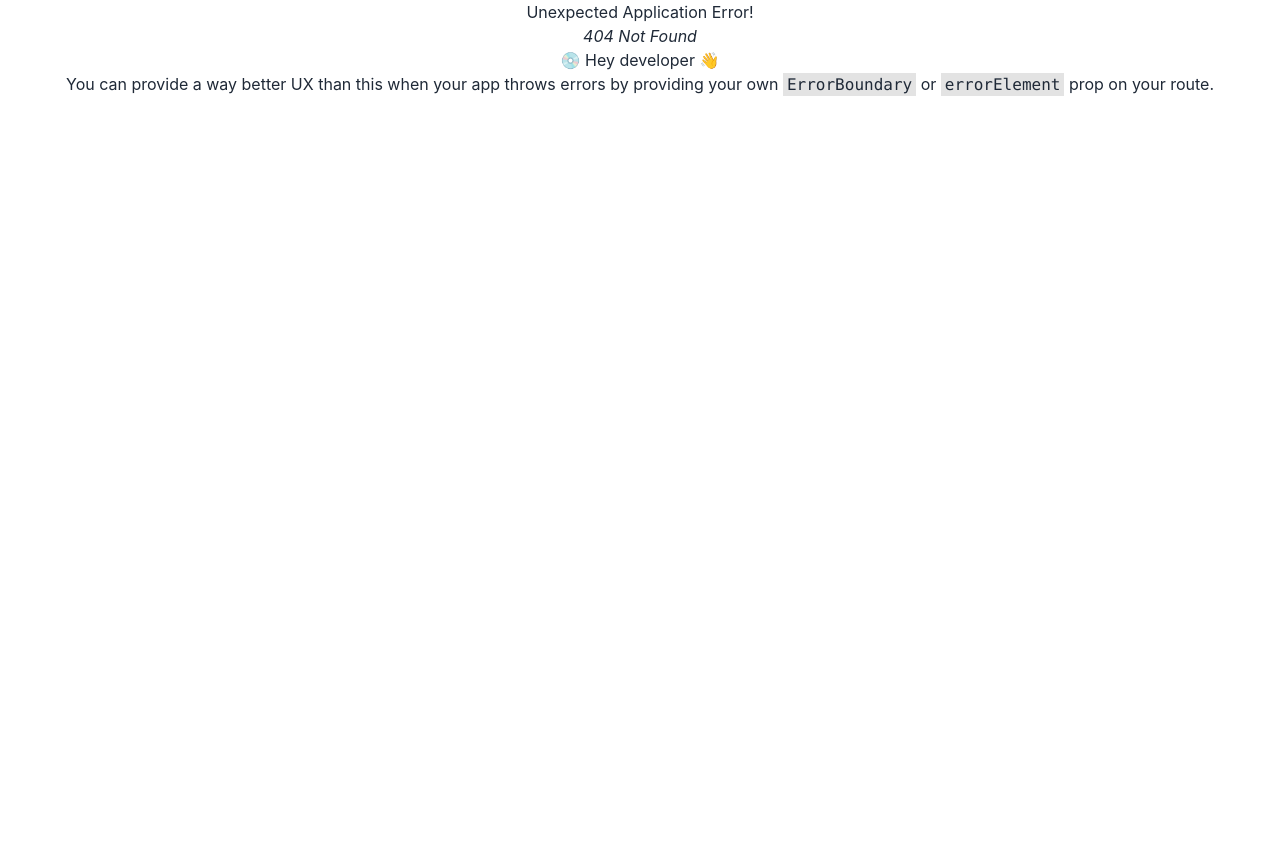
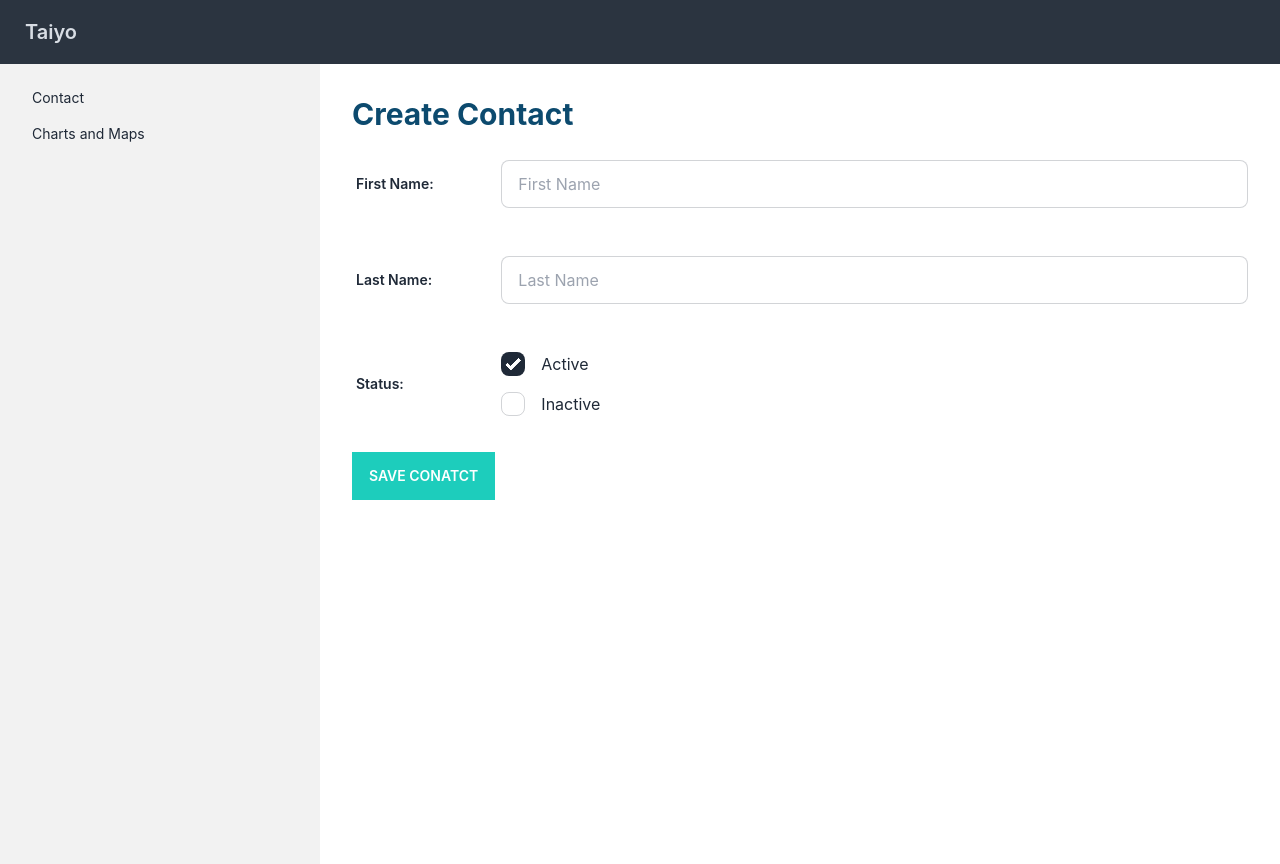
Before and after one commit to Johora-Juhi/taiyo, a React (Create React App) app: page /create-contact in a window 1280 px wide. Before the commit this address had no page. Before the commit the page ends 800 px from the top, so only its background shows below. Built offline with nearby package versions, Linux system fonts and the light colour scheme.

Commit message:
contact form

```diff
--- a/package.json
+++ b/package.json
@@ -12,6 +12,7 @@
     "@types/react-dom": "^18.2.7",
     "react": "^18.2.0",
     "react-dom": "^18.2.0",
+    "react-hook-form": "^7.45.4",
     "react-router-dom": "^6.15.0",
     "react-scripts": "5.0.1",
     "typescript": "^4.9.5",
--- /dev/null
+++ b/src/Pages/Contact/Contact.css
@@ -0,0 +1,8 @@
+.background{
+    background: rgba(0,0,0,0.2)url(../../assets/images/background.jpg);
+    height: 100vh;
+    background-repeat: no-repeat;
+    background-size: cover;
+    background-position: center;
+    background-blend-mode: darken;
+}
--- a/src/Pages/Contact/Contact.tsx
+++ b/src/Pages/Contact/Contact.tsx
@@ -1,9 +1,20 @@
 import React from 'react';
+import './Contact.css';
+
+import { Link } from 'react-router-dom';
 
 const Contact = () => {
+    // const [showContactForm, setShowContactForm] = useState(false);
+    // const toggleForm = () => {
+    //     setShowContactForm(!showContactForm)
+    // }
+
     return (
-        <div>
-
+        <div className='text-center'>
+            <Link to='/create-contact'>
+                <button className="btn btn-neutral rounded-none">Create Contact</button>
+            </Link>
+            {/* conatct form */}
         </div>
     );
 };
--- /dev/null
+++ b/src/Pages/CreateContact/CcreateContact.tsx
@@ -0,0 +1,99 @@
+import React from 'react';
+import { useForm, SubmitHandler } from "react-hook-form";
+import {useState} from 'react'
+
+interface FormData {
+    firstName: string;
+    lastName: string;
+    status: string;
+}
+const CcreateContact = () => {
+    const [contactStatus, setContactStatus] = useState('active');
+
+    const {
+        register,
+        formState: { errors },
+        handleSubmit,
+    } = useForm<FormData>();
+
+    const toggleStatus = (formStatus: string) => {
+        setContactStatus(formStatus);
+        console.log(formStatus);
+    }
+    const handleContact: SubmitHandler<FormData> = (data) => {
+        // Handle form submission here using the 'data' object
+        const x={...data,status:contactStatus}
+        console.log(data);
+        console.log(x);
+    }
+    return (
+        <div className='text-center'>
+
+            {/* conatct form */}
+
+                 <form onSubmit={handleSubmit(handleContact)} className="card-body ">
+                 <h1 className="text-3xl text-start text-sky-900 font-bold">
+                     Create Contact
+                 </h1>
+
+                 <div className="form-control grid grid-cols-12 my-5">
+                     <label className="label col-span-2">
+                         <span className="label-text font-semibold">First Name:</span>
+                     </label>
+                     <input
+                         {...register("firstName", {
+                             required: "First Name is required",
+                         })}
+                         type="text"
+                         placeholder="First Name"
+                         className="input input-bordered col-span-10"
+                     />
+                     {errors.firstName && (
+                         <p className="text-red-500">{errors.firstName?.message}</p>
+                     )}
+                 </div>
+
+                 <div className="form-control grid grid-cols-12 my-5">
+                     <label className="label col-span-2">
+                         <span className="label-text font-semibold">Last Name:</span>
+                     </label>
+                     <input
+                         {...register("lastName", {
+                             required: "Last Name is required",
+                         })}
+                         type="text"
+                         placeholder="Last Name"
+                         className="input input-bordered col-span-10"
+                     />
+                     {errors.lastName && (
+                         <p className="text-red-500">{errors.lastName?.message}</p>
+                     )}
+                 </div>
+
+                 <div className="form-control grid grid-cols-12 my-5">
+                     <label className="label col-span-2">
+                         <span className="label-text font-semibold">Status:</span>
+                     </label>
+                     <div className='col-span-1 flex flex-col gap-4'>
+                         <label className='flex gap-4' onClick={() => toggleStatus('active')}>
+                             <input type="radio" name="status" className="checkbox" checked={contactStatus === 'active'}/> <span>Active</span>
+                         </label>
+                         <label className='flex gap-4' onClick={() => toggleStatus('inactive')}>
+                             <input type="radio" name="status" className="checkbox" checked={contactStatus === 'inactive'}/> <span>Inactive</span>
+                         </label>
+                     </div>
+                     {errors.status && (
+                         <p className="text-red-500">{errors.status?.message}</p>
+                     )}
+                 </div>
+                 <div className="text-start mt-2">
+                     <button className="btn btn-accent rounded-none text-white">
+                         Save Conatct
+                     </button>
+                 </div>
+             </form>
+        </div>
+    );
+};
+
+export default CcreateContact;
--- /dev/null
+++ b/src/Pages/Shared/Navbar.tsx
@@ -0,0 +1,11 @@
+import React from 'react';
+
+const Navbar = () => {
+    return (
+        <div className="navbar bg-neutral text-neutral-content">
+            <a className="btn btn-ghost normal-case text-xl">Taiyo</a>
+        </div>
+    );
+};
+
+export default Navbar;
--- a/src/Routes/Routes.tsx
+++ b/src/Routes/Routes.tsx
@@ -2,6 +2,7 @@ import { createBrowserRouter } from "react-router-dom";
 import Main from "../layouts/Main";
 import Contact from "../Pages/Contact/Contact";
 import Dashboard from "../Pages/Dashboard/Dashboard";
+import CcreateContact from "../Pages/CreateContact/CcreateContact";
 
 const router = createBrowserRouter([
     {
@@ -13,6 +14,10 @@ const router = createBrowserRouter([
                 element: <Contact></Contact>,
             },
             {
+                path: "/create-contact",
+                element: <CcreateContact></CcreateContact>,
+            },
+            {
                 path: "/dashboard",
                 element: <Dashboard></Dashboard>
             }
--- a/src/layouts/Main.tsx
+++ b/src/layouts/Main.tsx
@@ -1,17 +1,20 @@
 import React from 'react';
 import { Link,Outlet } from 'react-router-dom';
+import Navbar from '../Pages/Shared/Navbar';
 
 const Main = () => {
     return (
         <div>
-            <div className="drawer drawer-mobile">
-                <input id="dashboard-drawer" type="checkbox" className="drawer-toggle" />
+            <Navbar></Navbar>
+            <div className="drawer drawer-mobile lg:drawer-open">
+                <input id="sidebar-drawer" type="checkbox" className="drawer-toggle" />
                 <div className="drawer-content">
                     <Outlet></Outlet>
                 </div>
+                <label htmlFor="sidebar-drawer" className="btn btn-primary drawer-button lg:hidden">Open drawer</label>
                 <div className="drawer-side">
-                    <label htmlFor="dashboard-drawer" className="drawer-overlay"></label>
-                    <ul className="menu p-4 w-80 text-base-content">
+                    <label htmlFor="sidebar-drawer" className="drawer-overlay"></label>
+                    <ul className="menu p-4 w-80 bg-base-200 min-h-full text-base-content">
                     <li><Link to='/'>Contact</Link></li>
                     <li><Link to='/dashboard'>Charts and Maps</Link></li>
                     </ul>
```
Also changed, not shown: src/assets/images/background.jpg (added), 1 other file (tests, documents, lock files or other folders).
